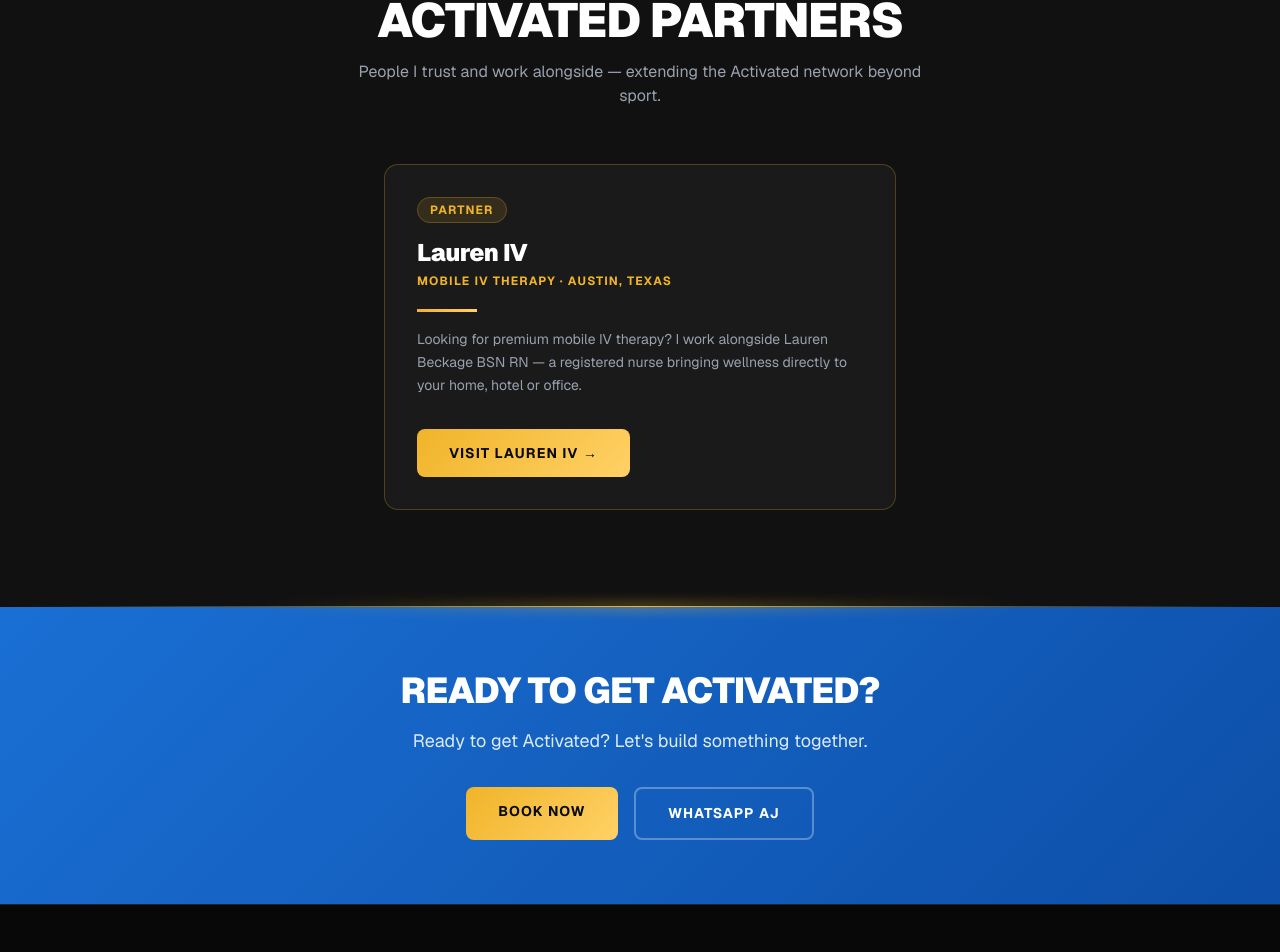
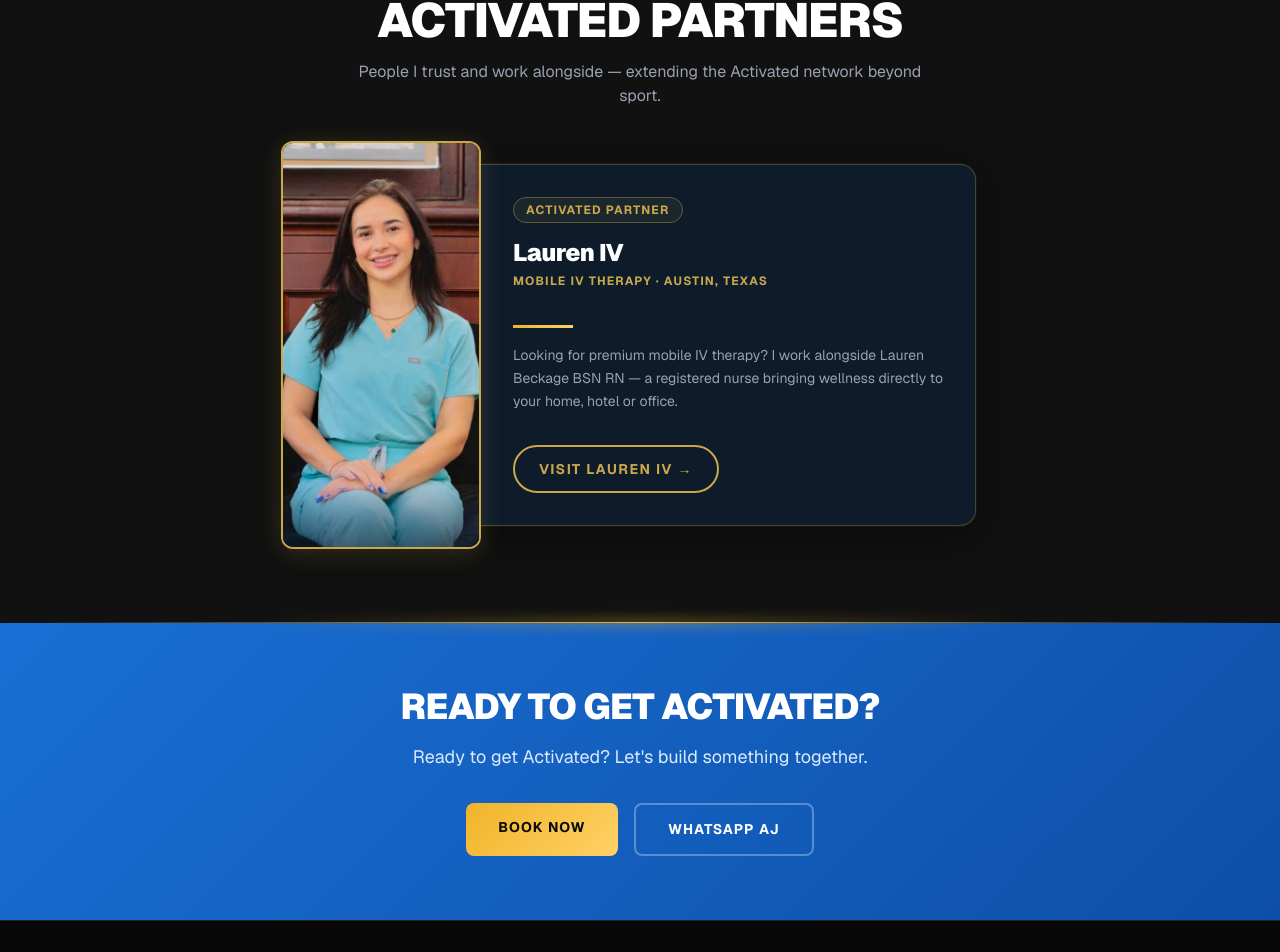
Before and after one commit to Antonie1234/activated-by-aj, a Next.js app: page / in a window 1280 px wide. Shown: the part 4244-5196 px from the top of the page. Built offline with nearby package versions, Linux system fonts and the light colour scheme.

Commit message:
Partners section: Lauren IV card upgraded with photo

```diff
--- a/src/app/page.tsx
+++ b/src/app/page.tsx
@@ -1,4 +1,5 @@
 import Link from 'next/link';
+import Image from 'next/image';
 import HeroParallax from '@/components/HeroParallax';
 import GoldDivider from '@/components/GoldDivider';
 
@@ -409,32 +410,65 @@ export default function Home() {
           </div>
 
           <div className="flex justify-center">
+            {/* Premium editorial card */}
             <div
-              className="card max-w-lg w-full"
+              className="relative w-full max-w-2xl rounded-2xl overflow-visible"
               style={{
-                background: 'var(--surface-2)',
-                border: '1px solid rgba(240,180,41,0.25)',
-                padding: '2rem',
+                background: '#0D1B2A',
+                border: '1px solid rgba(201,168,76,0.3)',
+                boxShadow: '0 8px 48px rgba(0,0,0,0.5), 0 0 0 1px rgba(201,168,76,0.08)',
               }}
             >
-              {/* Partner tag */}
+              <div className="flex flex-col sm:flex-row items-stretch">
+
+                {/* ── LEFT: photo ── */}
+                <div
+                  className="relative shrink-0 sm:-ml-6 sm:-my-6 z-10"
+                  style={{ width: '200px', minHeight: '300px' }}
+                >
+                  <div
+                    className="relative h-full rounded-xl overflow-hidden"
+                    style={{
+                      border: '2px solid #C9A84C',
+                      boxShadow: '0 4px 24px rgba(201,168,76,0.2)',
+                      minHeight: '300px',
+                    }}
+                  >
+                    <Image
+                      src="/lauren-seated.jpg"
+                      alt="Lauren Beckage BSN RN"
+                      fill
+                      style={{ objectFit: 'cover', objectPosition: 'top center' }}
+                      sizes="200px"
+                    />
+                    {/* subtle gold overlay at bottom */}
+                    <div
+                      className="absolute bottom-0 left-0 right-0 h-16"
+                      style={{ background: 'linear-gradient(to top, rgba(13,27,42,0.6), transparent)' }}
+                    />
+                  </div>
+                </div>
+
+                {/* ── RIGHT: content ── */}
+                <div className="flex flex-col justify-center px-8 py-8">
+                  {/* Partner label */}
                   <div className="mb-4">
                     <span
                       className="text-xs font-bold uppercase tracking-widest px-3 py-1 rounded-full"
                       style={{
-                    background: 'rgba(240,180,41,0.12)',
-                    color: 'var(--brand-gold)',
-                    border: '1px solid rgba(240,180,41,0.25)',
+                        color: '#C9A84C',
+                        border: '1px solid rgba(201,168,76,0.4)',
+                        background: 'rgba(201,168,76,0.08)',
                       }}
                     >
-                  Partner
+                      Activated Partner
                     </span>
                   </div>
 
                   <h3 className="text-2xl font-black text-white mb-1" style={{ letterSpacing: '-0.02em' }}>
                     Lauren IV
                   </h3>
-              <p className="text-xs font-bold uppercase tracking-widest mb-5" style={{ color: 'var(--brand-gold)' }}>
+                  <p className="text-xs font-bold uppercase tracking-widest mb-5" style={{ color: '#C9A84C' }}>
                     Mobile IV Therapy · Austin, Texas
                   </p>
 
@@ -444,15 +478,24 @@ export default function Home() {
                     Looking for premium mobile IV therapy? I work alongside Lauren Beckage BSN RN — a registered nurse bringing wellness directly to your home, hotel or office.
                   </p>
 
+                  <div>
                     <a
                       href="https://lauren-iv.vercel.app"
                       target="_blank"
                       rel="noopener noreferrer"
-                className="btn-gold text-sm"
-                style={{ display: 'inline-block' }}
+                      className="inline-block text-sm font-bold uppercase tracking-widest px-6 py-3 rounded-full transition-all duration-200 hover:bg-[#C9A84C] hover:text-[#0D1B2A]"
+                      style={{
+                        color: '#C9A84C',
+                        border: '2px solid #C9A84C',
+                        background: 'transparent',
+                      }}
                     >
                       Visit Lauren IV →
                     </a>
+                  </div>
+                </div>
+
+              </div>
             </div>
           </div>
         </div>
```
Also changed, not shown: public/lauren-seated.jpg (added). Lines whose indentation alone changed are shown as unchanged.
